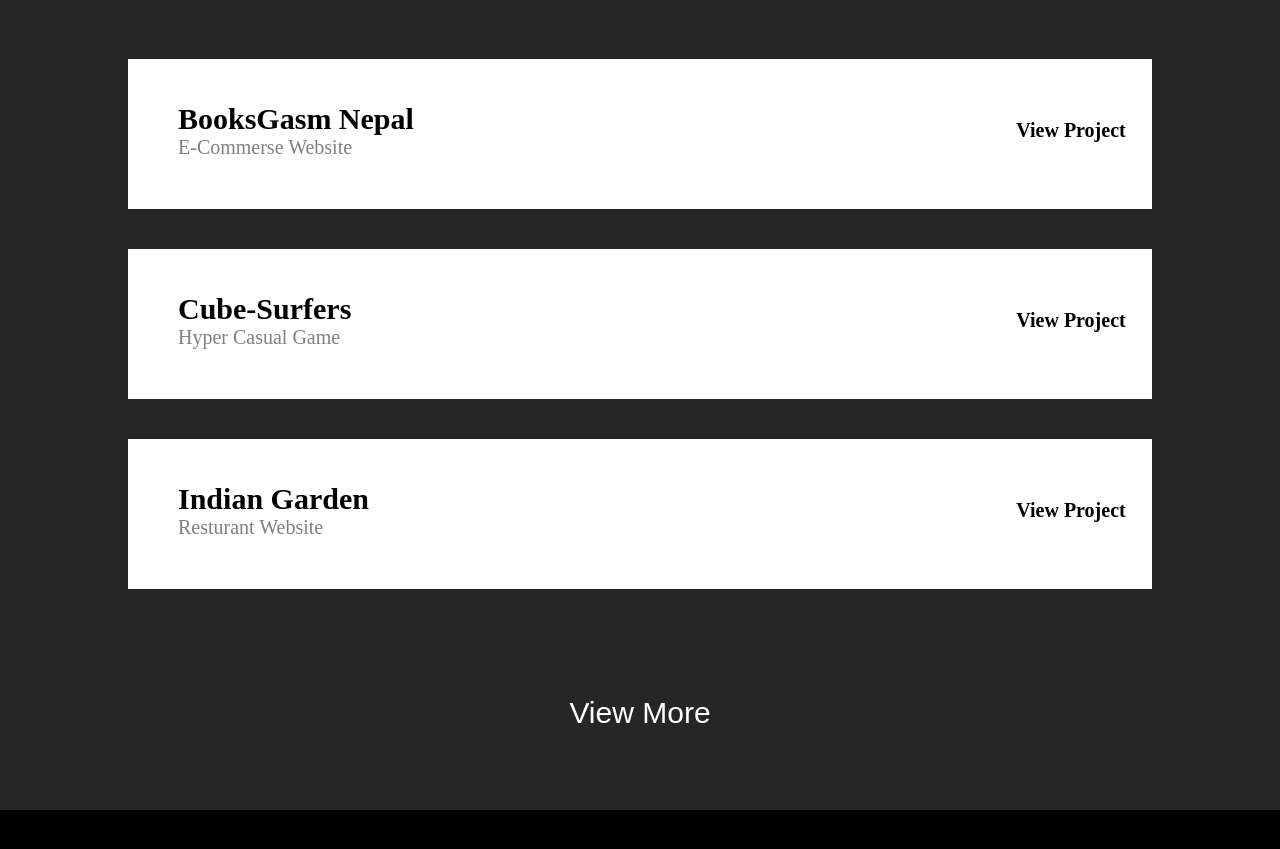
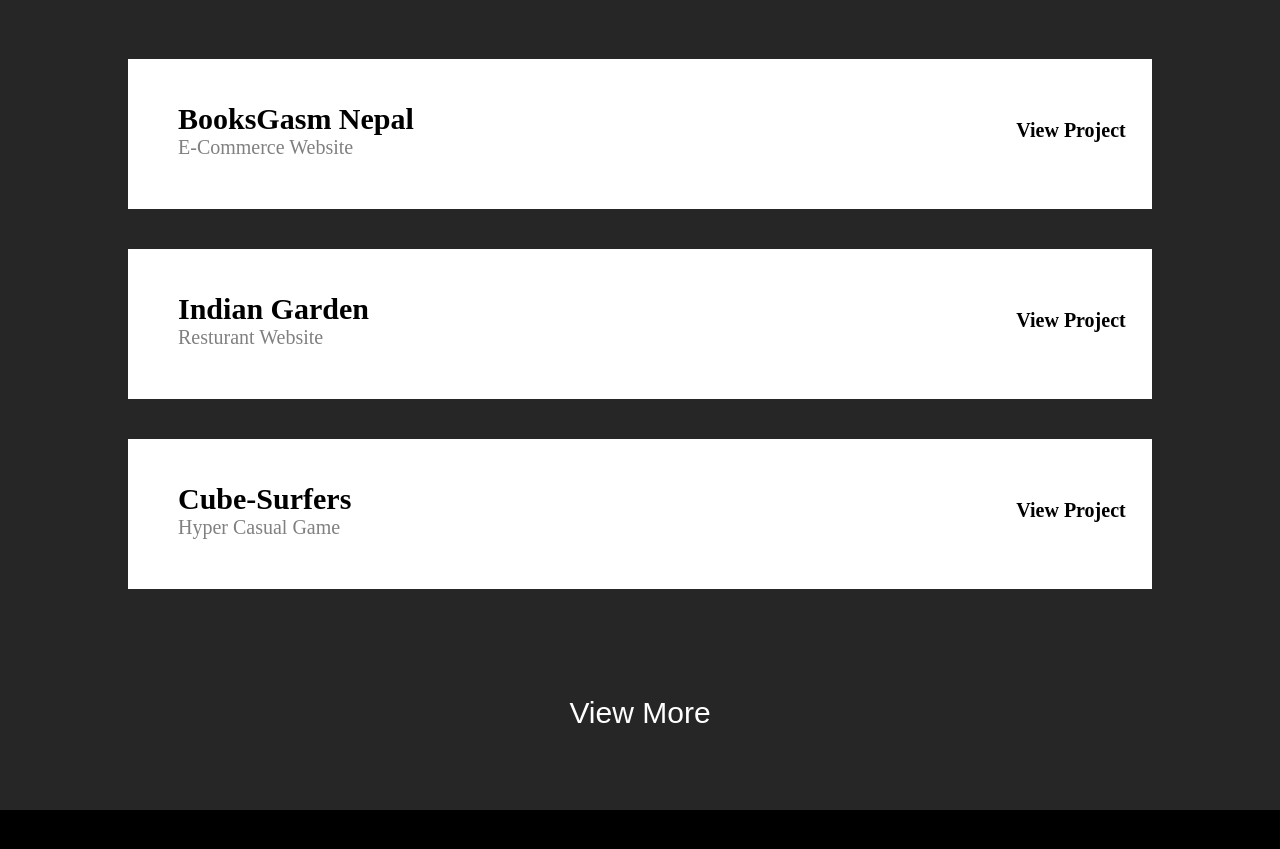
Before and after one commit to lavizp/Portfolio-React, a React (Create React App) app: page / in a window 1280 px wide. Shown: the part 880-1729 px from the top of the page. Built offline with nearby package versions, Linux system fonts and the light colour scheme.

Commit message:
Finishing Touches

```diff
--- a/src/Data/ProjetcsData.js
+++ b/src/Data/ProjetcsData.js
@@ -8,20 +8,32 @@ export const projectsData =
     {
         "id":0,
         "title": "BooksGasm Nepal",
-        "shortdescription": "E-Commerse Website",
-        "description": "Lorem Ipsum is simply dummy text of the printing and typesetting industry. Lorem Ipsum has been the industry's standard dummy text ever since the 1500s, when an unknown printer took a galley of type and scrambled it to make a type specimen book. Ipsum has been the industry's standard dummy text ever since the 1500s, when an unknown printer took a galley of type and scrambled it to make a type specimen book.  ",
+        "shortdescription": "E-Commerce Website",
+        "description": "I developed a e-commerce website using React and Firebase. This project taught me a lot about the development process using react. I learned to create a CRUD application in React, learned not just the implimentation but also the working mechanism of the react development cycle. I also read some articles on making API calls faster and tried to impliment thoose techniques.",
         "image":Booksgasm,
         "github":"https://github.com/lavizp/BooksgasmNepalWebsite",
         "link":"",
-        "techused": "React, SCSS,Firebase",
+        "techused": "React, CSS,Firebase",
         "platform": "Web",
         "catogery":"E-Commerce Application"
     },
     {
         "id":1,
+        "title": "Indian Garden",
+        "shortdescription": "Resturant Website",
+        "description": "This landing page was a freelance work I made for a Indian Theme Resturant located in Portugal. I tried experimenting with SCSS in this project and learned more about the design aspect of a website.",
+        "image":Resturant,
+        "github":"",
+        "link":"",
+        "techused": "React, SCSS",
+        "platform": "Web",
+        "catogery":"Landing Page"
+    },
+    {
+        "id":2,
         "title": "Cube-Surfers",
         "shortdescription": "Hyper Casual Game",
-        "description": "Lorem Ipsum is simply dummy text of the printing and typesetting industry. Lorem Ipsum has been the industry's standard dummy text ever since the 1500s, when an unknown printer took a galley of type and scrambled it to make a type specimen book. Ipsum has been the industry's standard dummy text ever since the 1500s, when an unknown printer took a galley of type and scrambled it to make a type specimen book.  ",
+        "description": "This was the first coding project I developed. I re-created a famous mobile game and added extra features like endless mode to the game. I used the Unity Engiene and C# to develop this project. This project took a long time to create as I was in the learnig phase, but taught me a lot about developing a software/application from scratch. ",
         "image":CubeSurfers,
         "github":"",
         "link":"https://play.google.com/store/apps/details?id=com.gamedevcluub.moneyy&hl=en&gl=US",
@@ -29,16 +41,4 @@ export const projectsData =
         "platform": "Mobile",
         "catogery":"Mobile-Game"
     },
-    {
-        "id":2,
-        "title": "Indian Garden",
-        "shortdescription": "Resturant Website",
-        "description": "Lorem Ipsum is simply dummy text of the printing and typesetting industry. Lorem Ipsum has been the industry's standard dummy text ever since the 1500s, when an unknown printer took a galley of type and scrambled it to make a type specimen book. Ipsum has been the industry's standard dummy text ever since the 1500s, when an unknown printer took a galley of type and scrambled it to make a type specimen book. ",
-        "image":Resturant,
-        "github":"",
-        "link":"",
-        "techused": "React, SCSS",
-        "platform": "Web",
-        "catogery":"Landing Page"
-    }
 ]
```
